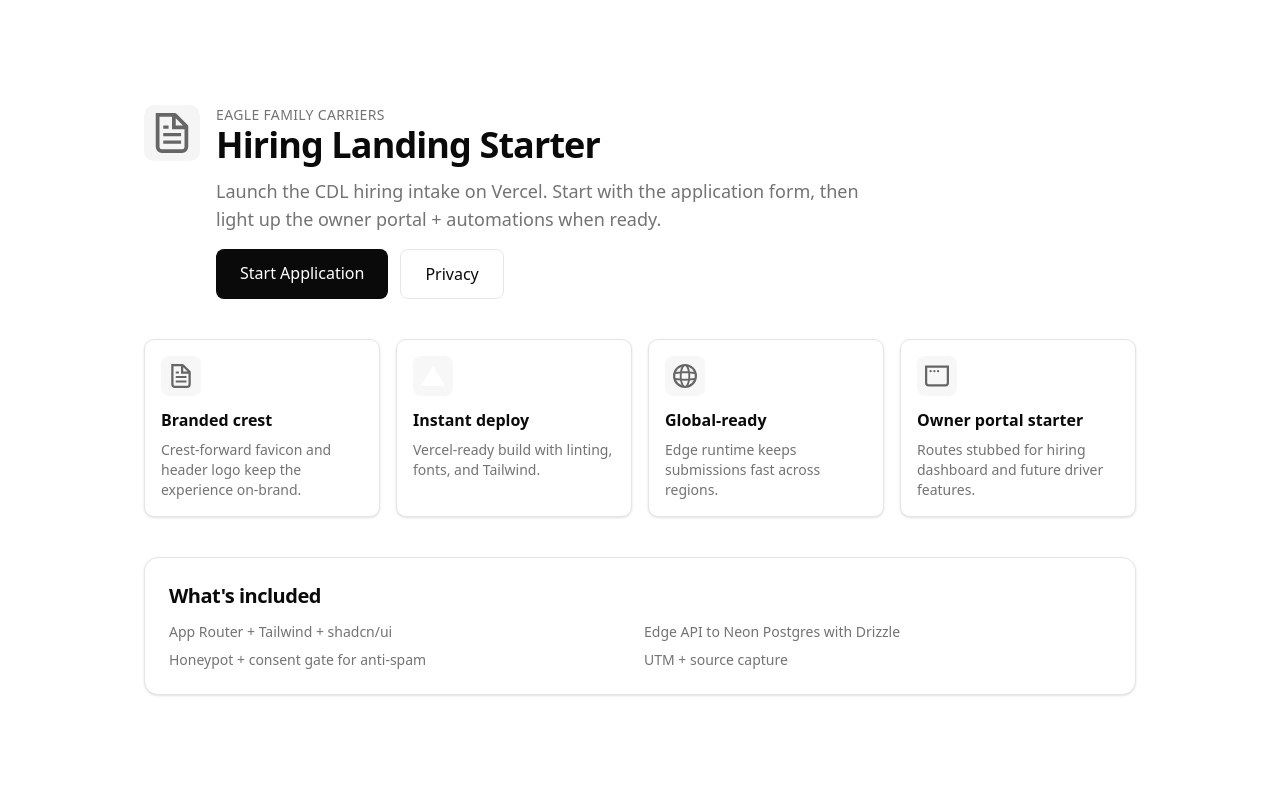
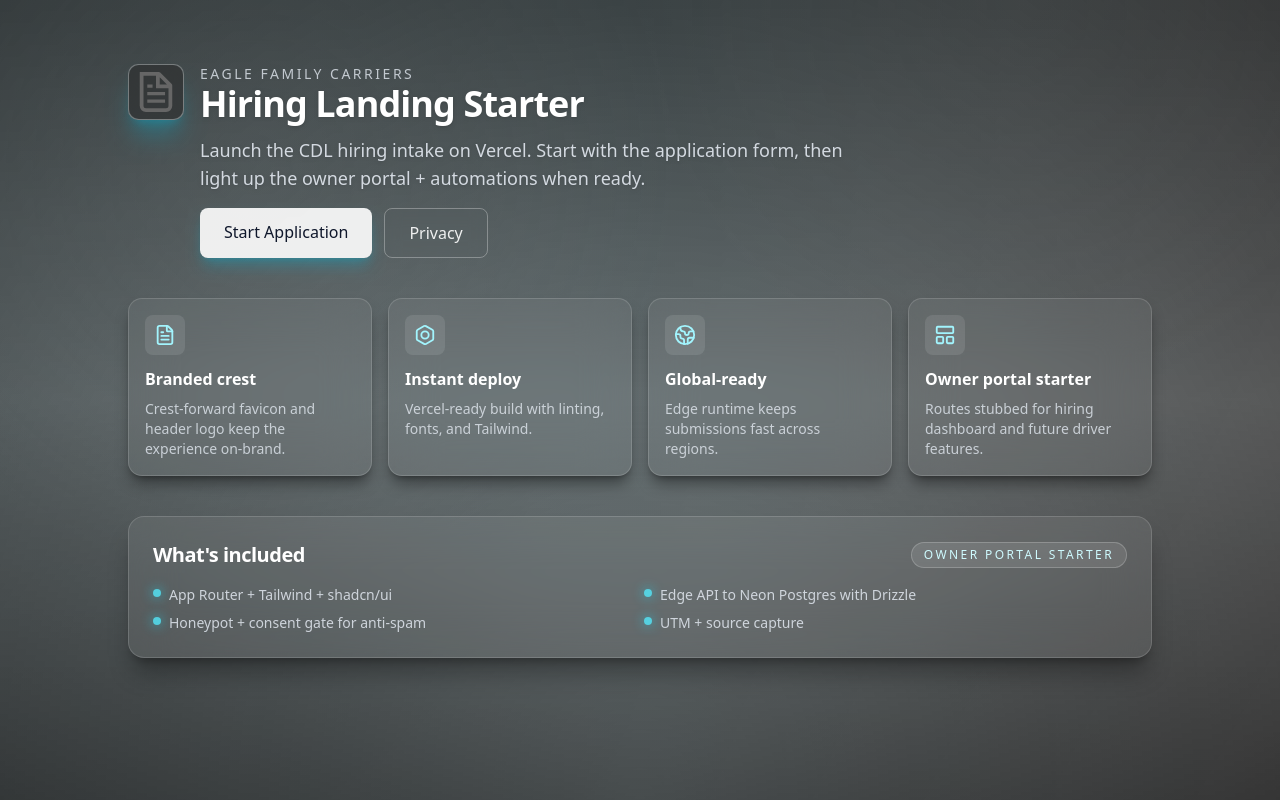
Before and after one commit to Revvitapps/eagle-family-carriers, a Next.js app: page / in a window 1280 px wide. Built offline with nearby package versions, Linux system fonts and the light colour scheme.

Commit message:
Restyle landing with neon glass theme and centralized copy

```diff
--- a/src/app/(public)/apply/page.tsx
+++ b/src/app/(public)/apply/page.tsx
@@ -5,6 +5,7 @@ import Link from "next/link";
 import { useForm } from "react-hook-form";
 import { zodResolver } from "@hookform/resolvers/zod";
 import { applicantSchema, type ApplicantInput } from "@/lib/validation";
+import { copy } from "@/content/efc-hiring.copy";
 
 const states = [
   "AL",
@@ -84,33 +85,37 @@ export default function ApplyPage() {
   };
 
   return (
-    <main className="mx-auto max-w-3xl px-4 py-12">
+    <main className="relative isolate px-4 py-12">
+      <div className="pointer-events-none absolute inset-0 bg-gradient-to-b from-black/50 via-black/35 to-black/65" />
+      <div className="relative mx-auto max-w-3xl">
         <header className="mb-8 flex flex-col gap-3 sm:flex-row sm:items-center sm:justify-between">
           <div className="flex items-center gap-3">
-          <div className="flex h-12 w-12 items-center justify-center rounded-lg bg-muted">
+            <div className="glass h-12 w-12 items-center justify-center rounded-lg border border-white/20 bg-white/10 shadow-lg shadow-cyan-500/20 backdrop-blur">
+              <div className="flex h-12 w-12 items-center justify-center rounded-lg bg-black/40">
                 <img src="/file.svg" alt="EFC crest" width={28} height={28} />
               </div>
+            </div>
             <div>
-            <p className="text-sm uppercase text-muted-foreground">Eagle Family Carriers</p>
-            <h1 className="text-3xl font-semibold tracking-tight">CDL Hiring — Start Here</h1>
+              <p className="text-sm uppercase tracking-[0.18em] text-slate-200/80">{copy.hero.kicker}</p>
+              <h1 className="text-3xl font-semibold tracking-tight text-white">CDL Hiring — Start Here</h1>
             </div>
           </div>
-        <p className="max-w-md text-sm text-muted-foreground">Tell us a bit about you. We reach out within one business day.</p>
+          <p className="max-w-md text-sm text-slate-200/80">{copy.form.subheading}</p>
         </header>
 
-      <form onSubmit={form.handleSubmit(onSubmit)} className="space-y-4">
+      <form onSubmit={form.handleSubmit(onSubmit)} className="glass-panel space-y-4 rounded-2xl border border-white/15 bg-white/8 p-6 shadow-xl shadow-black/30 backdrop-blur-xl">
         <div className="grid gap-4 md:grid-cols-2">
-          <Field label="First name" error={form.formState.errors.firstName?.message} {...form.register("firstName")} />
-          <Field label="Last name" error={form.formState.errors.lastName?.message} {...form.register("lastName")} />
+          <Field label={copy.form.fields.firstName.label} placeholder={copy.form.fields.firstName.placeholder} error={form.formState.errors.firstName?.message} {...form.register("firstName")} />
+          <Field label={copy.form.fields.lastName.label} placeholder={copy.form.fields.lastName.placeholder} error={form.formState.errors.lastName?.message} {...form.register("lastName")} />
         </div>
         <div className="grid gap-4 md:grid-cols-2">
-          <Field label="Mobile phone" error={form.formState.errors.phone?.message} {...form.register("phone")} />
-          <Field label="Email" error={form.formState.errors.email?.message} {...form.register("email")} />
+          <Field label={copy.form.fields.phone.label} placeholder={copy.form.fields.phone.placeholder} error={form.formState.errors.phone?.message} {...form.register("phone")} />
+          <Field label={copy.form.fields.email.label} placeholder={copy.form.fields.email.placeholder} error={form.formState.errors.email?.message} {...form.register("email")} />
         </div>
         <div className="grid gap-4 md:grid-cols-2">
-          <Field label="City" error={form.formState.errors.city?.message} {...form.register("city")} />
+          <Field label={copy.form.fields.city.label} placeholder={copy.form.fields.city.placeholder} error={form.formState.errors.city?.message} {...form.register("city")} />
           <div>
-            <label className="block text-sm font-medium text-foreground">State</label>
+            <label className="block text-sm font-medium text-foreground">{copy.form.fields.state.label}</label>
             <select className="mt-1 w-full rounded border border-input bg-background px-3 py-2" {...form.register("state")}>
               <option value="">Select</option>
               {states.map((s) => (
@@ -124,29 +129,34 @@ export default function ApplyPage() {
         </div>
 
         <div className="grid gap-4 md:grid-cols-3">
-          <LabeledSelect label="CDL Class" options={["A", "B", "C"]} {...form.register("cdlClass")} />
-          <LabeledSelect label="Years experience" options={["0-1", "1-3", "3-5", "5+"]} {...form.register("yearsExperience")} />
-          <LabeledSelect label="Shift preference" options={["Day", "Night", "Team"]} {...form.register("shiftPref")} />
+          <LabeledSelect label={copy.form.fields.cdlClass.label} options={copy.form.fields.cdlClass.options} {...form.register("cdlClass")} />
+          <LabeledSelect label={copy.form.fields.yearsExperience.label} options={["0-1", "1-3", "3-5", "5+"]} {...form.register("yearsExperience")} />
+          <LabeledSelect label={copy.form.fields.shiftPref.label} options={copy.form.fields.shiftPref.options} {...form.register("shiftPref")} />
         </div>
 
         <div>
-          <p className="mb-1 text-sm font-medium text-foreground">Endorsements</p>
+          <p className="mb-1 text-sm font-medium text-foreground">{copy.form.fields.endorsements.label}</p>
           <div className="flex flex-wrap gap-3">
-            {["T", "N", "H", "X"].map((code) => (
-              <label key={code} className="flex items-center gap-2 text-sm">
-                <input type="checkbox" value={code} {...form.register("endorsements")} />
-                <span>{code}</span>
+            {copy.form.fields.endorsements.options.map((option) => (
+              <label key={option.value} className="flex items-center gap-2 text-sm">
+                <input type="checkbox" value={option.value} {...form.register("endorsements")} />
+                <span>{option.label}</span>
               </label>
             ))}
           </div>
         </div>
 
-        <Field label="Availability date" type="date" {...form.register("availabilityDate")} />
-        <LabeledSelect label="Terminal preference" options={["Hagerstown", "Raleigh", "Either"]} {...form.register("terminalPref")} />
-        <Field label="Resume link (optional)" {...form.register("resumeUrl")} />
+        <Field label={copy.form.fields.availabilityDate.label} type="date" {...form.register("availabilityDate")} />
+        <LabeledSelect label={copy.form.fields.terminalPref.label} options={copy.form.fields.terminalPref.options} {...form.register("terminalPref")} />
+        <Field label={copy.form.fields.resumeUrl.label} placeholder={copy.form.fields.resumeUrl.placeholder} {...form.register("resumeUrl")} />
         <div>
-          <label className="block text-sm font-medium text-foreground">Notes</label>
-          <textarea className="mt-1 w-full rounded border border-input bg-background px-3 py-2" rows={4} {...form.register("notes")} />
+          <label className="block text-sm font-medium text-foreground">{copy.form.fields.notes.label}</label>
+          <textarea
+            className="mt-1 w-full rounded border border-input bg-background px-3 py-2"
+            rows={4}
+            placeholder={copy.form.fields.notes.placeholder}
+            {...form.register("notes")}
+          />
         </div>
 
         {/* Hidden fields */}
@@ -159,7 +169,7 @@ export default function ApplyPage() {
 
         <label className="flex items-start gap-2 text-sm">
           <input type="checkbox" className="mt-1" {...form.register("consent")} />
-          <span>You may contact me about employment via phone/SMS/email.</span>
+          <span>{copy.form.fields.consent.label}</span>
         </label>
         {form.formState.errors.consent?.message && <p className="text-sm text-destructive">{form.formState.errors.consent.message}</p>}
 
@@ -168,11 +178,11 @@ export default function ApplyPage() {
           className="w-full rounded-md bg-foreground px-4 py-3 text-background transition hover:opacity-90 disabled:opacity-50"
           disabled={status === "loading"}
         >
-          {status === "loading" ? "Submitting..." : "Submit application"}
+          {status === "loading" ? copy.form.submitting : copy.form.submit}
         </button>
 
-        {status === "ok" && <p className="text-sm text-green-600">Thanks! We received your application.</p>}
-        {status === "error" && <p className="text-sm text-destructive">Something went wrong. Please try again.</p>}
+        {status === "ok" && <p className="text-sm text-green-400">{copy.form.successBody}</p>}
+        {status === "error" && <p className="text-sm text-destructive">{copy.form.errorBody}</p>}
 
         <p className="text-xs text-muted-foreground">
           By submitting, you agree to be contacted about employment. Read our{" "}
@@ -182,6 +192,7 @@ export default function ApplyPage() {
           .
         </p>
       </form>
+      </div>
     </main>
   );
 }
--- a/src/app/page.tsx
+++ b/src/app/page.tsx
@@ -1,72 +1,77 @@
+import { copy } from "@/content/efc-hiring.copy";
+import { Bolt, FileText, Globe2, LayoutPanelTop } from "lucide-react";
+
+const icons = {
+  file: FileText,
+  bolt: Bolt,
+  globe: Globe2,
+  layout: LayoutPanelTop,
+} as const;
+
 export default function Home() {
   return (
-    <main className="mx-auto flex min-h-screen max-w-5xl flex-col justify-center gap-10 px-4 py-16">
+    <main className="relative isolate min-h-screen px-4 py-16">
+      <div className="pointer-events-none absolute inset-0 bg-[radial-gradient(circle_at_20%_20%,rgba(255,255,255,0.12),transparent_35%),radial-gradient(circle_at_80%_0%,rgba(255,255,255,0.08),transparent_30%),radial-gradient(ellipse_at_bottom,rgba(0,0,0,0.25),rgba(0,0,0,0.6))]" />
+      <div className="pointer-events-none absolute inset-0 bg-[linear-gradient(120deg,rgba(12,173,211,0.08),rgba(255,255,255,0)),linear-gradient(90deg,rgba(255,255,255,0.06),rgba(12,173,211,0.05),rgba(255,255,255,0.04))]" />
+      <div className="pointer-events-none absolute inset-0 bg-gradient-to-b from-black/50 via-black/30 to-black/60" />
+
+      <div className="relative mx-auto flex max-w-5xl flex-col gap-10">
         <div className="flex items-start gap-4">
-        <div className="flex h-14 w-14 items-center justify-center rounded-lg bg-muted">
+          <div className="glass h-14 w-14 shrink-0 rounded-lg border border-white/20 bg-white/10 shadow-xl shadow-cyan-500/30 backdrop-blur-xl">
+            <div className="flex h-full w-full items-center justify-center rounded-lg bg-black/40">
               <img src="/file.svg" alt="EFC crest" width={40} height={40} />
             </div>
+          </div>
           <div>
-          <p className="text-sm uppercase tracking-wide text-muted-foreground">Eagle Family Carriers</p>
-          <h1 className="text-4xl font-semibold tracking-tight">Hiring Landing Starter</h1>
-          <p className="mt-3 max-w-2xl text-lg text-muted-foreground">
-            Launch the CDL hiring intake on Vercel. Start with the application form, then light up the owner portal + automations when
-            ready.
-          </p>
+            <p className="text-sm uppercase tracking-[0.18em] text-slate-200/80">{copy.hero.kicker}</p>
+            <h1 className="text-4xl font-semibold tracking-tight text-white drop-shadow">{copy.hero.title}</h1>
+            <p className="mt-3 max-w-2xl text-lg text-slate-200/90 drop-shadow">{copy.hero.subtitle}</p>
             <div className="mt-4 flex flex-wrap gap-3">
-            <a className="rounded-md bg-foreground px-6 py-3 text-background transition hover:opacity-90" href="/apply">
-              Start Application
+              <a className="rounded-md bg-white/90 px-6 py-3 text-slate-900 shadow-lg shadow-cyan-500/30 transition hover:-translate-y-0.5 hover:bg-white" href="/apply">
+                {copy.hero.primaryCta}
               </a>
-            <a className="rounded-md border border-input px-6 py-3 text-foreground hover:bg-muted" href="/privacy">
-              Privacy
+              <a className="rounded-md border border-white/30 px-6 py-3 text-white/90 backdrop-blur hover:bg-white/10" href="/privacy">
+                {copy.hero.secondaryCta}
               </a>
             </div>
           </div>
         </div>
 
         <div className="grid gap-4 sm:grid-cols-2 lg:grid-cols-4">
-        {featureCards.map((item) => (
-          <div key={item.title} className="rounded-lg border border-input bg-card p-4 shadow-sm">
-            <div className="mb-3 flex h-10 w-10 items-center justify-center rounded-md bg-muted/80">
-              <img src={item.icon} alt={item.title} width={24} height={24} />
+          {copy.features.map((item) => {
+            const Icon = icons[item.icon as keyof typeof icons];
+            return (
+              <div
+                key={item.title}
+                className="glass-panel rounded-xl border border-white/15 bg-white/5 p-4 shadow-lg shadow-black/40 backdrop-blur-xl"
+              >
+                <div className="mb-3 flex h-10 w-10 items-center justify-center rounded-md bg-white/10 text-cyan-200">
+                  <Icon size={22} strokeWidth={2} />
                 </div>
-            <h3 className="text-base font-semibold leading-6">{item.title}</h3>
-            <p className="mt-2 text-sm text-muted-foreground">{item.body}</p>
+                <h3 className="text-base font-semibold leading-6 text-white">{item.title}</h3>
+                <p className="mt-2 text-sm text-slate-200/80">{item.body}</p>
               </div>
-        ))}
+            );
+          })}
         </div>
 
-      <div className="rounded-xl border border-input bg-card p-6 shadow-sm">
-        <h2 className="text-xl font-semibold tracking-tight">What&apos;s included</h2>
-        <ul className="mt-3 grid gap-2 text-sm text-muted-foreground sm:grid-cols-2">
-          <li>App Router + Tailwind + shadcn/ui</li>
-          <li>Edge API to Neon Postgres with Drizzle</li>
-          <li>Honeypot + consent gate for anti-spam</li>
-          <li>UTM + source capture</li>
+        <div className="glass-panel rounded-2xl border border-white/15 bg-white/8 p-6 shadow-xl shadow-black/30 backdrop-blur-xl">
+          <div className="flex flex-col gap-2 sm:flex-row sm:items-center sm:justify-between">
+            <h2 className="text-xl font-semibold tracking-tight text-white">{copy.included.heading}</h2>
+            <span className="rounded-full border border-white/20 bg-white/10 px-3 py-1 text-xs uppercase tracking-[0.2em] text-cyan-100">
+              Owner portal starter
+            </span>
+          </div>
+          <ul className="mt-4 grid gap-2 text-sm text-slate-200/85 sm:grid-cols-2">
+            {copy.included.bullets.map((item) => (
+              <li key={item} className="inline-flex items-start gap-2">
+                <span className="mt-1 inline-block h-2 w-2 rounded-full bg-cyan-300/80 shadow-[0_0_12px_rgba(34,211,238,0.8)]" />
+                <span>{item}</span>
+              </li>
+            ))}
           </ul>
+        </div>
       </div>
     </main>
   );
 }
-
-const featureCards = [
-  {
-    title: "Branded crest",
-    body: "Crest-forward favicon and header logo keep the experience on-brand.",
-    icon: "/file.svg",
-  },
-  {
-    title: "Instant deploy",
-    body: "Vercel-ready build with linting, fonts, and Tailwind.",
-    icon: "/vercel.svg",
-  },
-  {
-    title: "Global-ready",
-    body: "Edge runtime keeps submissions fast across regions.",
-    icon: "/globe.svg",
-  },
-  {
-    title: "Owner portal starter",
-    body: "Routes stubbed for hiring dashboard and future driver features.",
-    icon: "/window.svg",
-  },
-];
--- /dev/null
+++ b/src/content/efc-hiring.copy.ts
@@ -0,0 +1,172 @@
+export const copy = {
+  meta: {
+    title: "Eagle Family Carriers — Hiring",
+    description:
+      "Launch the CDL hiring intake on Vercel. Start with the application form, then light up the owner portal + automations when ready.",
+    ogImageAlt: "Eagle Family Carriers Hiring",
+  },
+
+  nav: {
+    brand: "Eagle Family Carriers",
+    ctas: {
+      primary: "Start Application",
+      secondary: "Privacy",
+    },
+  },
+
+  hero: {
+    kicker: "EAGLE FAMILY CARRIERS",
+    title: "Hiring Landing Starter",
+    subtitle:
+      "Launch the CDL hiring intake on Vercel. Start with the application form, then light up the owner portal + automations when ready.",
+    primaryCta: "Start Application",
+    secondaryCta: "Privacy",
+  },
+
+  features: [
+    {
+      icon: "file",
+      title: "Branded crest",
+      body: "Crest-forward favicon and header logo keep the experience on-brand.",
+    },
+    {
+      icon: "bolt",
+      title: "Instant deploy",
+      body: "Vercel-ready build with linting, fonts, and Tailwind.",
+    },
+    {
+      icon: "globe",
+      title: "Global-ready",
+      body: "Edge runtime keeps submissions fast across regions.",
+    },
+    {
+      icon: "layout",
+      title: "Owner portal starter",
+      body: "Routes stubbed for hiring dashboard and future driver features.",
+    },
+  ],
+
+  included: {
+    heading: "What's included",
+    bullets: [
+      "App Router + Tailwind + shadcn/ui",
+      "Edge API to Neon Postgres with Drizzle",
+      "Honeypot + consent gate for anti-spam",
+      "UTM + source capture",
+    ],
+  },
+
+  form: {
+    heading: "CDL Driver Application",
+    subheading: "Apply in 3 minutes. We’ll reach out within 24 hours.",
+    submit: "Submit Application",
+    submitting: "Submitting…",
+    successTitle: "Application received",
+    successBody: "Thanks for applying. We’ll review your details and reach out shortly.",
+    errorTitle: "Something went wrong",
+    errorBody: "Please check your info and try again. If the issue continues, email hiring@eaglefamilycarriers.com.",
+
+    fields: {
+      firstName: { label: "First name", placeholder: "Jane" },
+      lastName: { label: "Last name", placeholder: "Smith" },
+      phone: { label: "Mobile phone", placeholder: "(555) 555-5555" },
+      email: { label: "Email", placeholder: "jane@example.com" },
+      city: { label: "City", placeholder: "Raleigh" },
+      state: { label: "State", placeholder: "NC" },
+      cdlClass: {
+        label: "CDL Class",
+        options: ["A", "B", "C"],
+      },
+      yearsExperience: {
+        label: "Years experience",
+        options: ["0–1", "1–3", "3–5", "5+"],
+      },
+      endorsements: {
+        label: "Endorsements",
+        help: "Select all that apply.",
+        options: [
+          { value: "T", label: "T — Double/Triple" },
+          { value: "N", label: "N — Tank" },
+          { value: "H", label: "H — Hazmat" },
+          { value: "X", label: "X — Tank + Hazmat" },
+        ],
+      },
+      availabilityDate: { label: "Available to start", placeholder: "" },
+      shiftPref: {
+        label: "Shift preference",
+        options: ["Day", "Night", "Team"],
+      },
+      terminalPref: {
+        label: "Home terminal preference",
+        options: ["Hagerstown", "Raleigh", "Either"],
+      },
+      resumeUrl: {
+        label: "Resume link (optional)",
+        placeholder: "https://drive.google.com/…",
+      },
+      notes: {
+        label: "Notes (optional)",
+        placeholder: "Anything else we should know?",
+      },
+      consent: {
+        label: "I consent to be contacted about employment by phone, SMS, and email.",
+      },
+
+      hidden: ["utm_source", "utm_medium", "utm_campaign", "source", "ip_hash", "user_agent", "website_honeypot"],
+    },
+
+    validation: {
+      required: "This field is required.",
+      email: "Enter a valid email.",
+      phone: "Enter a valid mobile number.",
+      url: "Enter a valid URL.",
+      consent: "Consent is required to proceed.",
+    },
+  },
+
+  portal: {
+    starterBadge: "Owner portal starter",
+    hiringListTitle: "Applicants",
+    filtersLabel: "Filters",
+    stages: ["APPLIED", "CONTACTED", "CALL_SCHEDULED", "RIDE_ALONG", "HIRED", "REJECTED"],
+    actions: {
+      call: "Call",
+      text: "Text",
+      email: "Email",
+      moveStage: "Move stage",
+      exportCsv: "Export CSV",
+      openThread: "Open OpenPhone Thread",
+    },
+  },
+
+  privacy: {
+    title: "Privacy",
+    intro:
+      "We collect only the information needed to evaluate your application and to contact you about employment opportunities at Eagle Family Carriers.",
+    sections: [
+      {
+        heading: "Data we collect",
+        body:
+          "Application details (contact info, location, CDL class, experience, endorsements), optional resume link, and technical data (IP hash, user agent, referral source).",
+      },
+      {
+        heading: "How we use it",
+        body: "To review your candidacy, schedule interviews, and comply with safety and hiring requirements. We do not sell applicant data.",
+      },
+      {
+        heading: "Retention",
+        body: "Applicant records are retained for up to 24 months unless you request deletion sooner.",
+      },
+      {
+        heading: "Contact",
+        body: "For questions or data requests, email hiring@eaglefamilycarriers.com.",
+      },
+    ],
+  },
+
+  footer: {
+    brandSmall: "Eagle Family Carriers",
+    links: ["Privacy"],
+    copyright: `© ${new Date().getFullYear()} Eagle Family Carriers. All rights reserved.`,
+  },
+};
```
Lines whose indentation alone changed are shown as unchanged.
